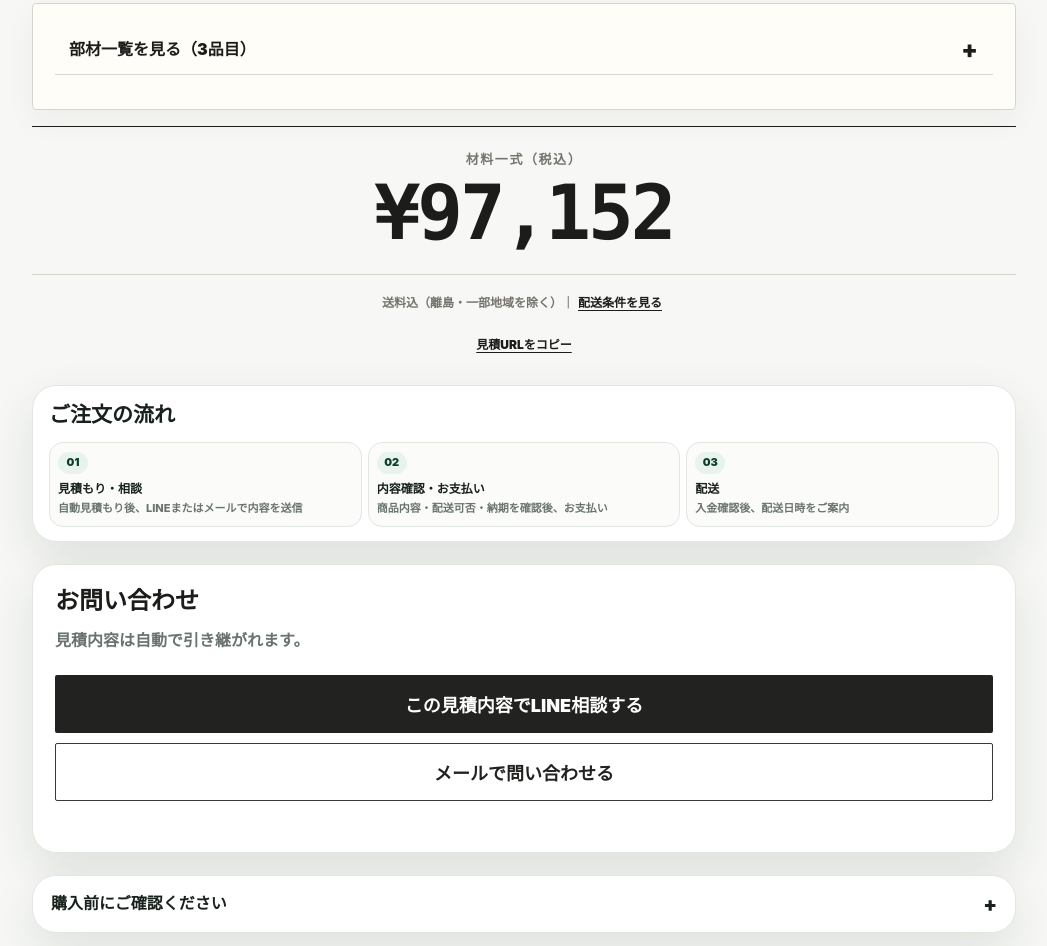
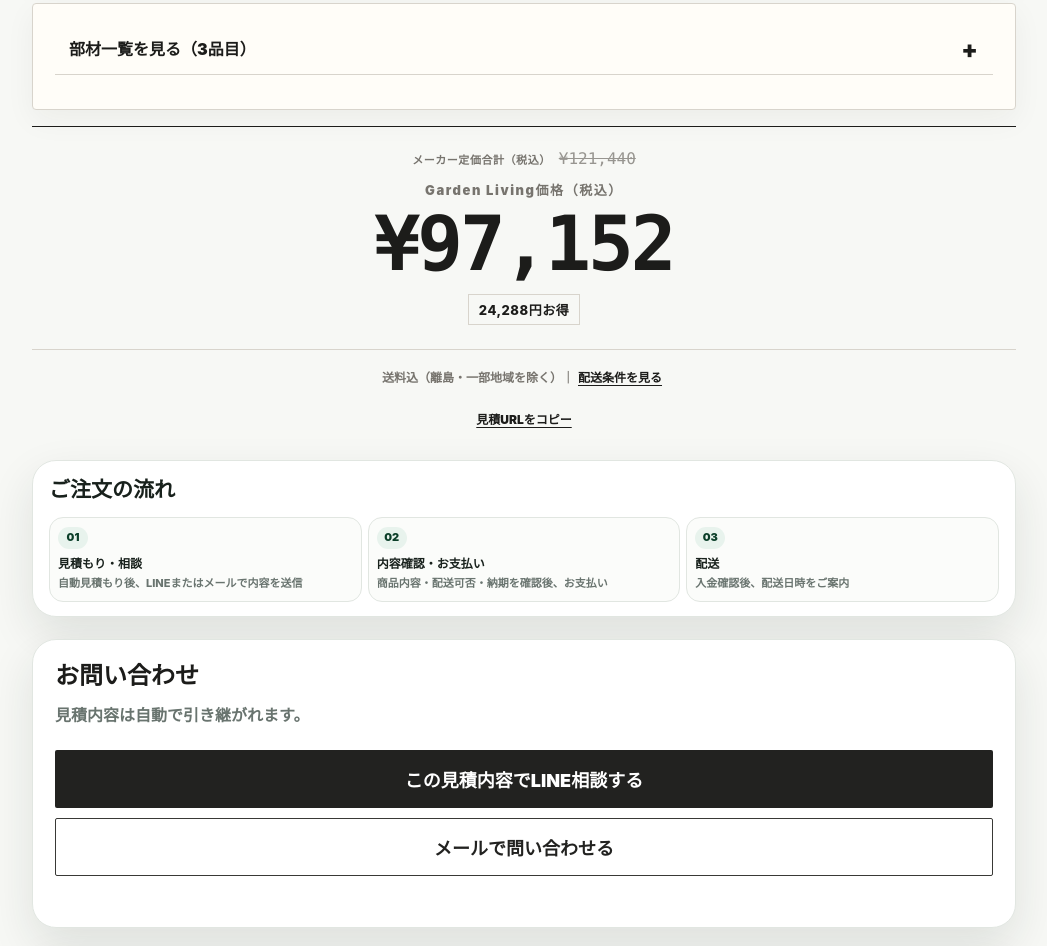
Before and after one commit to xinjiaantian83-prog/garden-living-ex, a plain HTML site: page index.html in a window 1280 px wide. Shown: the part 3705-4651 px from the top of the page, without its empty margins (116-1163 px from the left). Drawn offline with Linux system fonts and the light colour scheme.

Commit message:
Show manufacturer list prices in estimates

```diff
--- a/index.html
+++ b/index.html
@@ -213,8 +213,13 @@
 
     <section class="summary-grid" aria-label="価格">
       <article class="total-card">
-        <span>材料一式（税込）</span>
+        <div class="manufacturer-total">
+          <span>メーカー定価合計（税込）</span>
+          <del id="manufacturerTotalTaxIn">¥0</del>
+        </div>
+        <span>Garden Living価格（税込）</span>
         <strong id="customerTotalTaxIn">¥0</strong>
+        <p class="savings-total" id="savingsTotal">0円お得</p>
       </article>
     </section>
 
--- a/script-inquiry.js
+++ b/script-inquiry.js
@@ -63,7 +63,9 @@ const elements = {
   drawingCanvas: $("drawingCanvas"),
   oppositeDimensionNotice: $("oppositeDimensionNotice"),
   selectedSegmentDetail: $("selectedSegmentDetail"),
+  manufacturerTotalTaxIn: $("manufacturerTotalTaxIn"),
   customerTotalTaxIn: $("customerTotalTaxIn"),
+  savingsTotal: $("savingsTotal"),
   startEstimateButton: $("startEstimateButton"),
   productEstimateButton: $("productEstimateButton"),
   shippingButton: $("shippingButton"),
@@ -1275,13 +1277,15 @@ function renderParts(layout) {
   elements.partsList.innerHTML = layout.items.map((item) => {
     const segmentLabel = item.segmentIds && item.segmentIds.length ? `${item.segmentIds.join("・")}辺` : "全体";
     const gateNote = isGateRelatedItem(item) ? '<span class="parts-note parts-gate-note">門扉用</span>' : "";
+    const manufacturerSubtotalTaxIn = Math.round(item.subtotal * (1 + TAX_RATE));
     const customerSubtotalTaxIn = Math.round(item.subtotal * CUSTOMER_RATE * (1 + TAX_RATE));
     return `
       <div class="part-card">
         <h3>${escapeHtml(item.name)}${gateNote}<small class="parts-note">対象辺：${escapeHtml(segmentLabel)}</small></h3>
         <div class="part-values customer-part-values">
           <span><small>数量</small><strong>${item.qty.toLocaleString("ja-JP")}</strong></span>
-          <span><small>税込小計</small><strong>${yen(customerSubtotalTaxIn)}</strong></span>
+          <span class="manufacturer-part-price"><small>メーカー定価（税込）</small><del>${yen(manufacturerSubtotalTaxIn)}</del></span>
+          <span class="sales-part-price"><small>販売価格（税込）</small><strong>${yen(customerSubtotalTaxIn)}</strong></span>
         </div>
       </div>
     `;
@@ -1289,7 +1293,11 @@ function renderParts(layout) {
 }
 
 function renderPrice(price) {
+  const manufacturerTotalTaxIn = Math.round(price.listTotal * (1 + TAX_RATE));
+  const savings = Math.max(0, manufacturerTotalTaxIn - price.customerTotalTaxIn);
+  elements.manufacturerTotalTaxIn.textContent = yenMark(manufacturerTotalTaxIn);
   elements.customerTotalTaxIn.textContent = yenMark(price.customerTotalTaxIn);
+  elements.savingsTotal.textContent = `${yen(savings)}お得`;
 }
 
 function getCustomerWarningMessage(warning, segment) {
--- a/style.css
+++ b/style.css
@@ -1397,7 +1397,7 @@ h2 {
 }
 
 .customer-part-values {
-  grid-template-columns: minmax(0, 0.8fr) minmax(0, 1fr);
+  grid-template-columns: minmax(54px, 0.55fr) minmax(0, 1fr) minmax(0, 1fr);
 }
 
 .part-values span {
@@ -1420,6 +1420,20 @@ h2 {
   font-size: 17px;
   line-height: 1.15;
   overflow-wrap: anywhere;
+}
+
+.part-values del {
+  color: var(--muted);
+  font-family: ui-monospace, SFMono-Regular, Menlo, monospace;
+  font-size: 14px;
+  line-height: 1.15;
+  overflow-wrap: anywhere;
+  opacity: 0.78;
+}
+
+.sales-part-price strong {
+  color: var(--estimate-ink, var(--text));
+  font-weight: 900;
 }
 
 .notice {
@@ -1822,6 +1836,19 @@ h2 {
 
   .part-values {
     grid-template-columns: 1fr;
+  }
+
+  .customer-part-values {
+    grid-template-columns: minmax(46px, 0.5fr) minmax(0, 1fr) minmax(0, 1fr);
+  }
+
+  .customer-part-values small {
+    font-size: 10px;
+  }
+
+  .customer-part-values strong,
+  .customer-part-values del {
+    font-size: 13px;
   }
 
   .drawing-legend {
@@ -2182,10 +2209,42 @@ h2 {
   letter-spacing: 0.12em;
 }
 
+.manufacturer-total {
+  display: flex;
+  align-items: baseline;
+  justify-content: center;
+  gap: 8px;
+  margin-bottom: 12px;
+}
+
+.manufacturer-total span {
+  display: inline;
+  font-size: 11px;
+  letter-spacing: 0.05em;
+}
+
+.manufacturer-total del {
+  color: var(--estimate-muted);
+  font-family: ui-monospace, SFMono-Regular, Menlo, monospace;
+  font-size: 16px;
+  opacity: 0.75;
+}
+
 .total-card strong {
   color: var(--estimate-ink);
   font-size: clamp(46px, 13vw, 76px);
   letter-spacing: -0.04em;
+}
+
+.savings-total {
+  display: inline-block;
+  margin: 13px 0 0;
+  padding: 5px 10px;
+  color: var(--estimate-ink);
+  border: 1px solid var(--estimate-line);
+  font-size: 13px;
+  font-weight: 800;
+  letter-spacing: 0.04em;
 }
 
 .shipping-inline,
```
